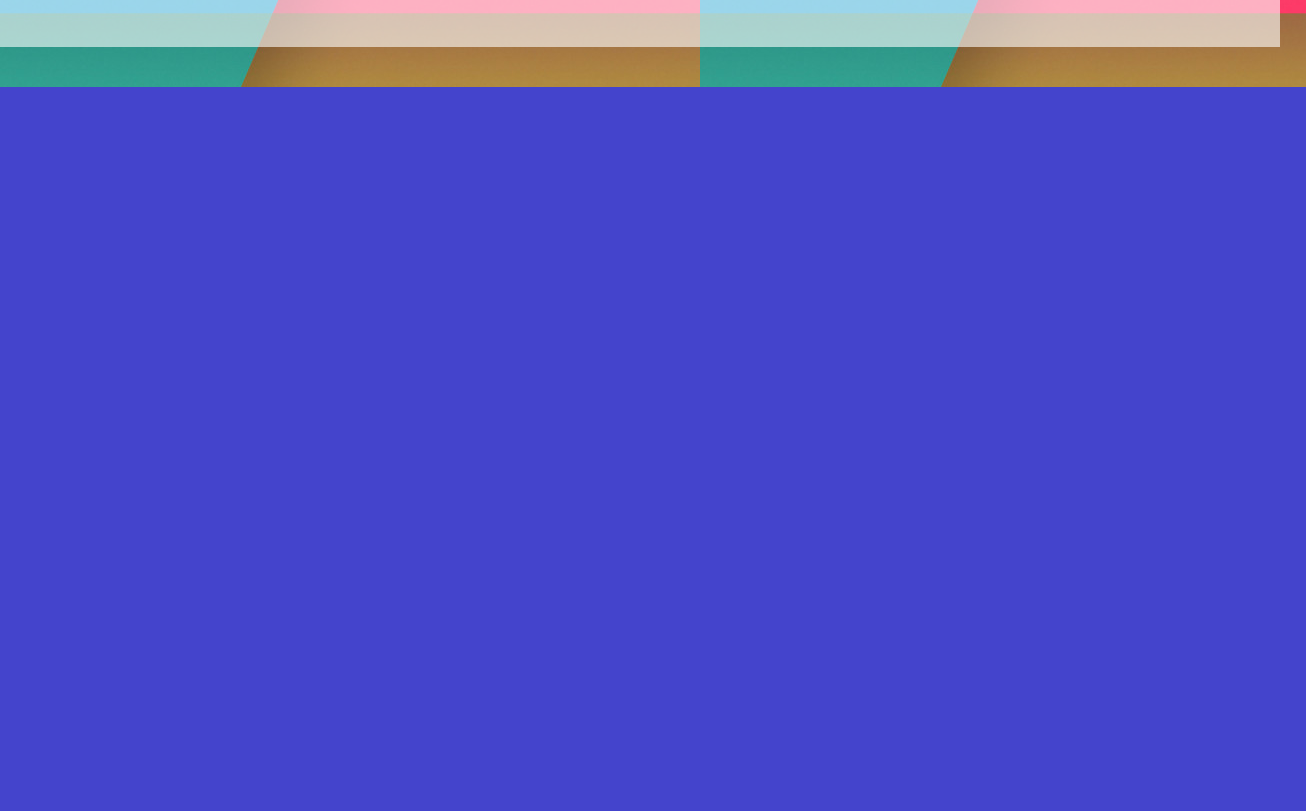
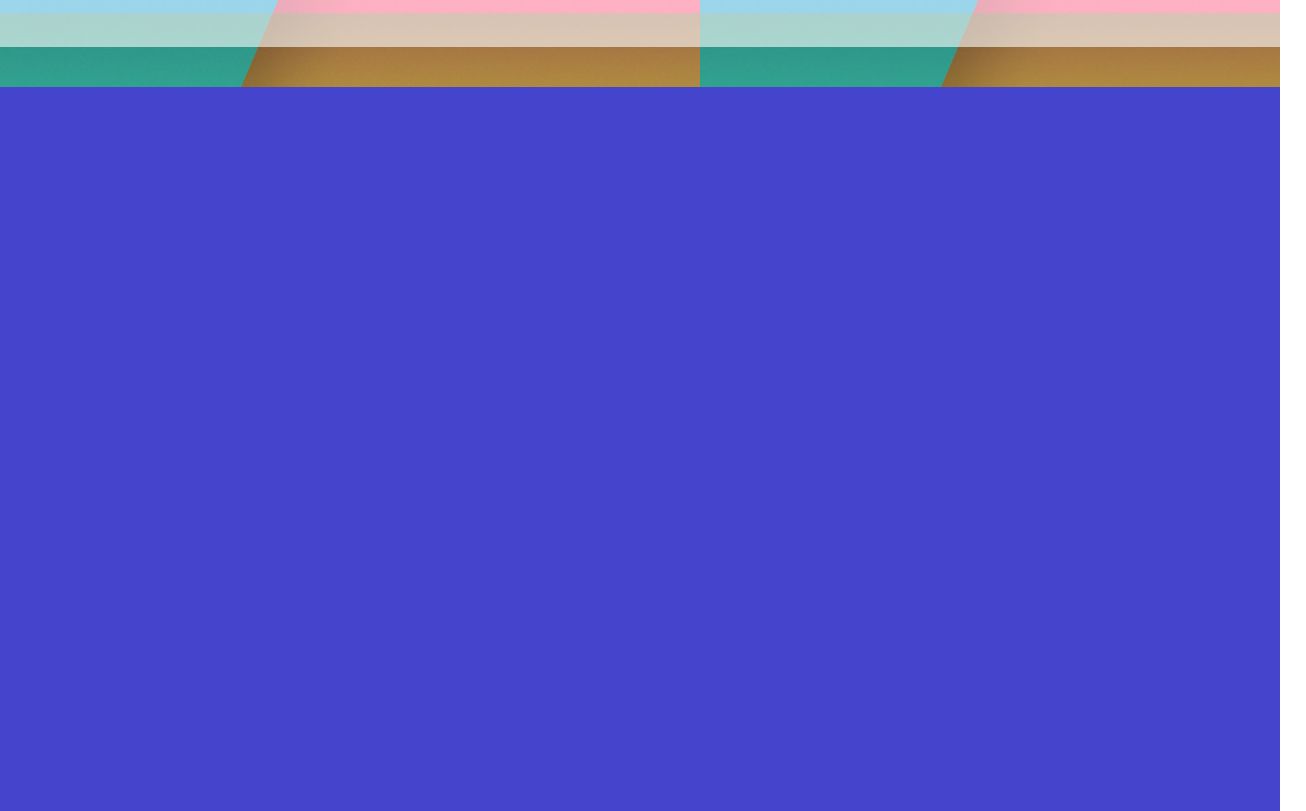
Before and after one commit to Tek-Tech/ttemplates, a plain HTML site: page shoptemp/index.html in a window 1280 px wide. Shown: the part 4403-5214 px from the top of the page, 1306 px wide, since content can reach past the window. Drawn offline with Linux system fonts and the light colour scheme.

Commit message:
shoptemp

```diff
--- a/shoptemp/style.css
+++ b/shoptemp/style.css
@@ -209,8 +209,8 @@ nav a:hover{
 }
 footer{
     padding: 8%;
-    width: 86%;
-    max-width: 86%;
+    width: 84%;
+    max-width: 84%;
     overflow-x: hidden;
     background: #44cf;
     min-height: 65vh;
```
